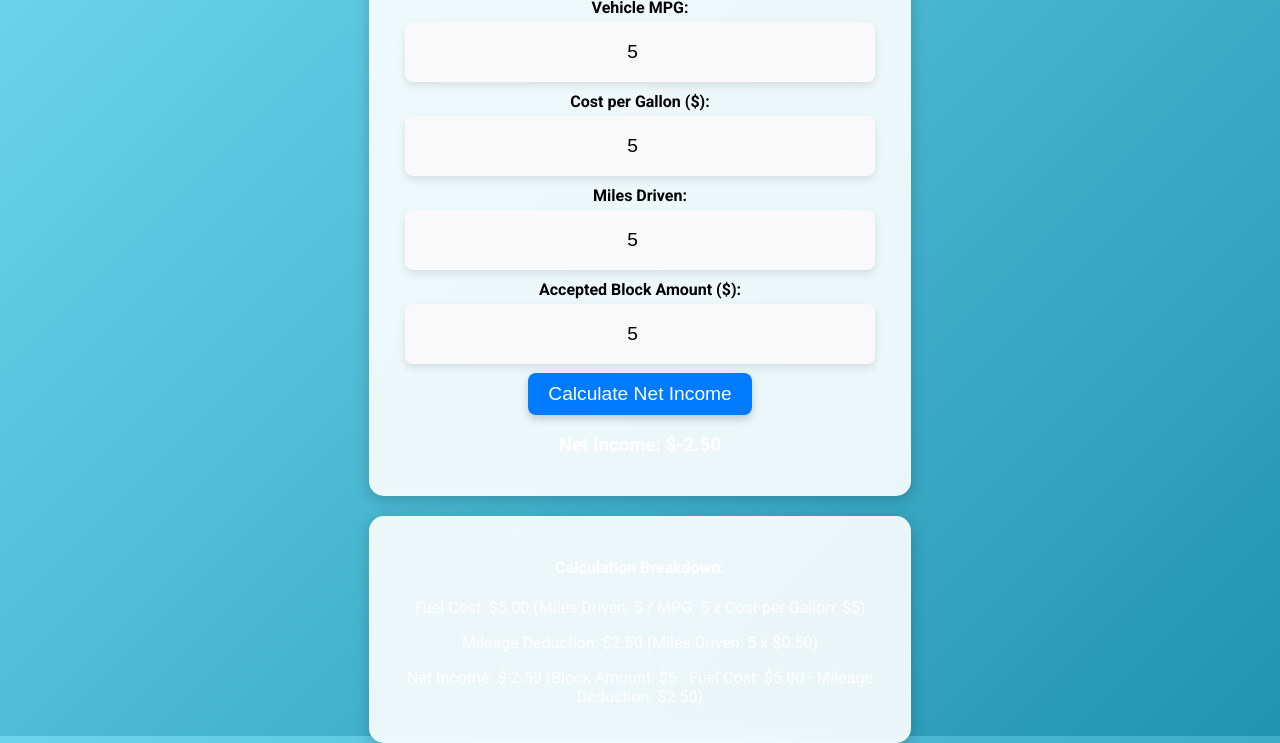
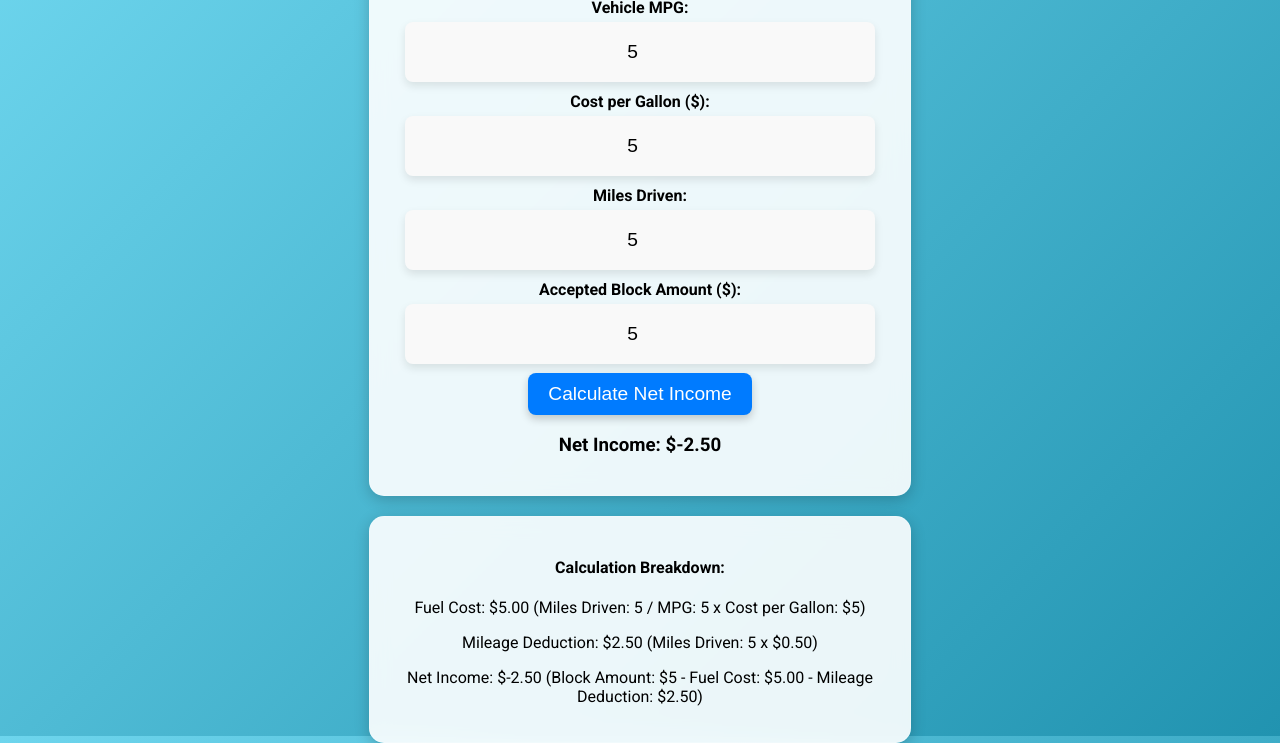
Before and after one commit to mastaryan/Amazon-Flex-Profit-Calculator, a plain HTML site: page index.html in a window 1280 px wide. Both pictures are taken after typing "5", "5", "5", "5" into the empty fields and a click on the button "Calculate Net Income". Shown: the part 64-807 px from the top of the page. Drawn offline with Linux system fonts and the light colour scheme.

Commit message:
Update index.html

```diff
--- a/index.html
+++ b/index.html
@@ -66,6 +66,10 @@
         .breakdown {
             animation: fadeIn 0.5s ease-in-out;
             display: none;
+            color: black;
+        }
+        #result {
+            color: black;
         }
         @keyframes fadeIn {
             from {
```
